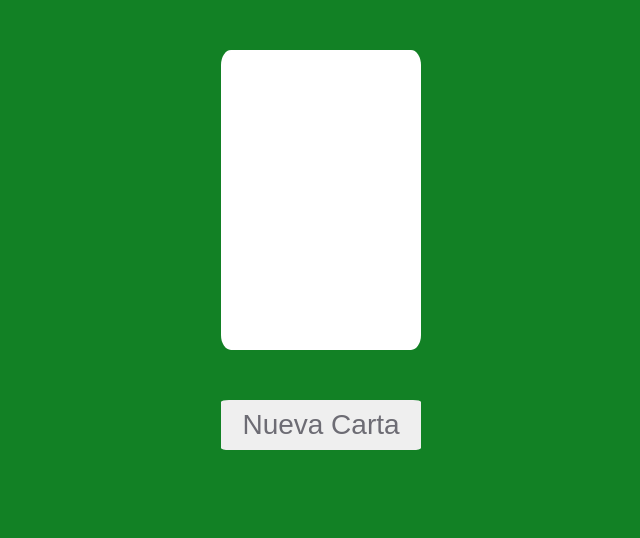
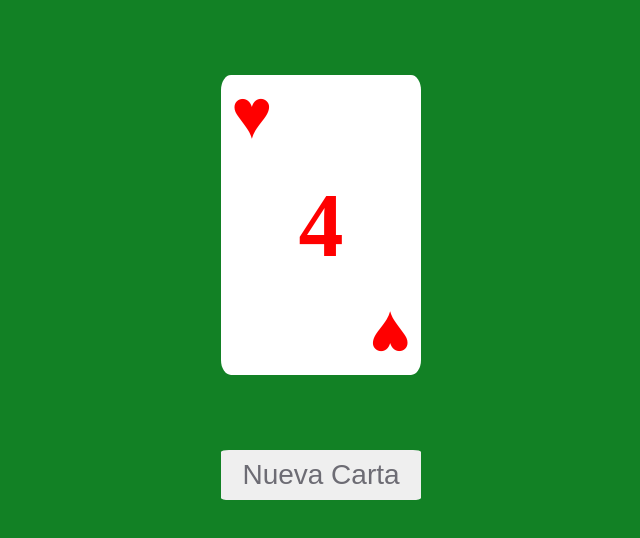
Before and after one commit to unnativodigital/card-javascript-practice-poker, a plain HTML site: page index.html in a window 1280 px wide. Shown: the whole page, without its empty margins (319-959 px from the left). Drawn offline with Linux system fonts and the light colour scheme.

Commit message:
ejercicio terminado

```diff
--- a/assets/css/style.css
+++ b/assets/css/style.css
@@ -13,6 +13,7 @@ main {
 	justify-content: center;
 	align-items: center;
 	height: 50%;
+	padding-top: 50px;
 }
 
 article.card {
@@ -39,8 +40,8 @@ section.number {
 	align-items: center;
 	height: 200px;
 	width: 200px;
-  font-size: 90px;
-  font-weight: bold;
+	font-size: 90px;
+	font-weight: bold;
 }
 
 footer {
@@ -85,6 +86,7 @@ footer {
 section.button_container {
 	display: flex;
 	justify-content: center;
+	padding-top: 50px;
 }
 
 .button_new_card {
--- a/assets/js/main.js
+++ b/assets/js/main.js
@@ -6,38 +6,57 @@ window.onload = () => {
 let card_head = document.querySelector('#header');
 let card_footer = document.querySelector('#footer');
 let boton_cargar_carta = document.querySelector('.button_new_card');
+let numberSelection = document.querySelector('#number');
+let numberColor = document.querySelector('.number');
 
 boton_cargar_carta.addEventListener('click', () => {
   generarCartaAleatoria();
 });
+
+let card_arr =  [1, 2, 3, 4, 5, 6, 7, 8, 9, 10, 11, 12, 13];
+
+function generarNumeroAleatorio () {
+  // funcion que retorna un numero aleatorio.
+  let card_numberValue = Math.floor(Math.random() * card_arr.length);
+  if (card_numberValue <= card_arr.length && card_numberValue>= 0) {
+  return  respuesta = card_arr[card_numberValue]
+}};
+
 
 function generarCartaAleatoria() {
   //alert('Generando carta...');
   card_head.className = '';
   card_footer.className = '';
   let pinta = generarPintaAleatoria();
+  numberSelection.textContent = generarNumeroAleatorio();
   card_head.className = pinta;
   card_footer.className = pinta + ' inverse';
-}
 
   function generarPintaAleatoria() {
-  let num_aleatorio_pinta = Math.round(Math.random() * 4);
+    let num_aleatorio_pinta = Math.floor(Math.random() * 4)+1 ;
+    let pinta;
+
     switch (num_aleatorio_pinta) {
       case 1:
         pinta = 'heart';
+        numberColor.style.color="red";
         break;
-
       case 2:
         pinta = 'diamond';
+        numberColor.style.color="red";
         break;
-
       case 3:
         pinta = 'spade';
+        numberColor.style.color="black";
         break;
-
       case 4:
         pinta = 'club';
+        numberColor.style.color="black";
+        break;
+      default:
+        pinta = 'unknown';
         break;
     }
+
     return pinta;
-}
+  }};
```
Lines whose indentation alone changed are shown as unchanged.
